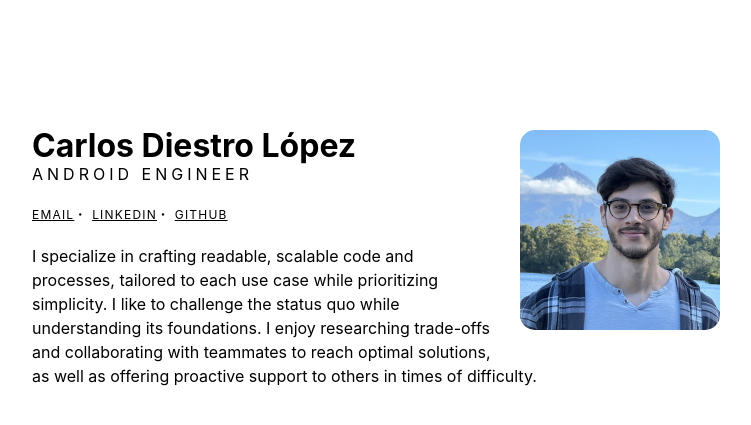
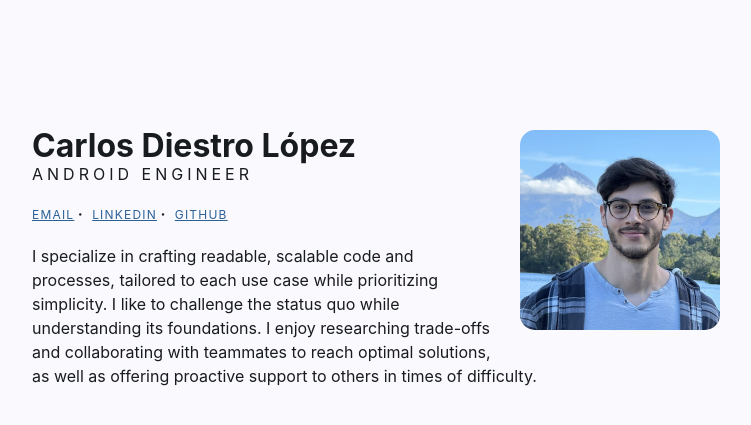
Before and after one commit to heisenburger/carlosdiestrolopez, a Jekyll site: the page built from index.md, in a window 1280 px wide. Shown: the top 425 px of the page, without its empty margins (264-1015 px from the left). Built offline with Jekyll 4.4.1, drawn with Linux system fonts in a browser that asks for light colours.

Commit message:
style: update color values

```diff
--- a/css/stylin.scss
+++ b/css/stylin.scss
@@ -55,12 +55,13 @@ dl, dd, ol, ul, figure {
     serif;
 
 // Colours
-  --foreground: black;
-  --background: white;
-  --accent: #5278ac;
+  --primary: #2C6197;
+  --surface: #F9F9FE;
+  --onSurface: #191C1F;
   @include dark {
-    --foreground: white;
-    --background: black;
+    --primary: #A7CDFF;
+    --surface: #37393D;
+    --onSurface: #FAFAFA;
   }
 }
 
@@ -74,8 +75,8 @@ html {
 body {
   font-family: var(--ff-sans);
   line-height: 1.5;
-  color: var(--foreground);
-  background-color: var(--background);
+  color: var(--onSurface);
+  background-color: var(--surface);
   font-feature-settings: "kern" 1,"liga" 1,"calt" 1,"pnum" 1,"tnum" 0,"onum" 1,"lnum" 0,"dlig" 0;
   font-kerning: normal;
   text-rendering: optimizeSpeed;
@@ -90,10 +91,10 @@ body {
 }
 
 a {
-  color: var(--foreground);
+  color: var(--primary);
     @include transit;
   &:hover {
-    color: var(--accent);
+    color: var(--primary);
   }
 }
 
```
